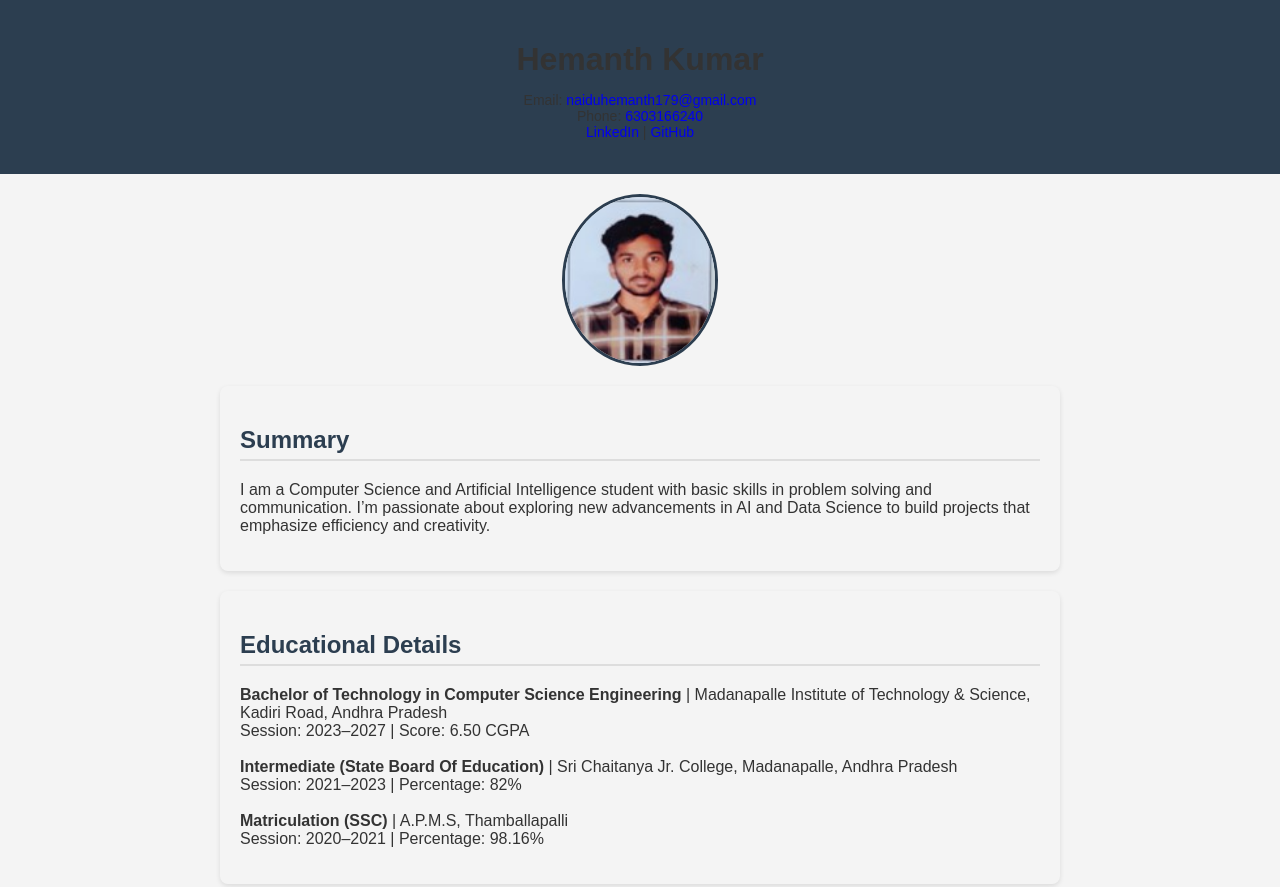
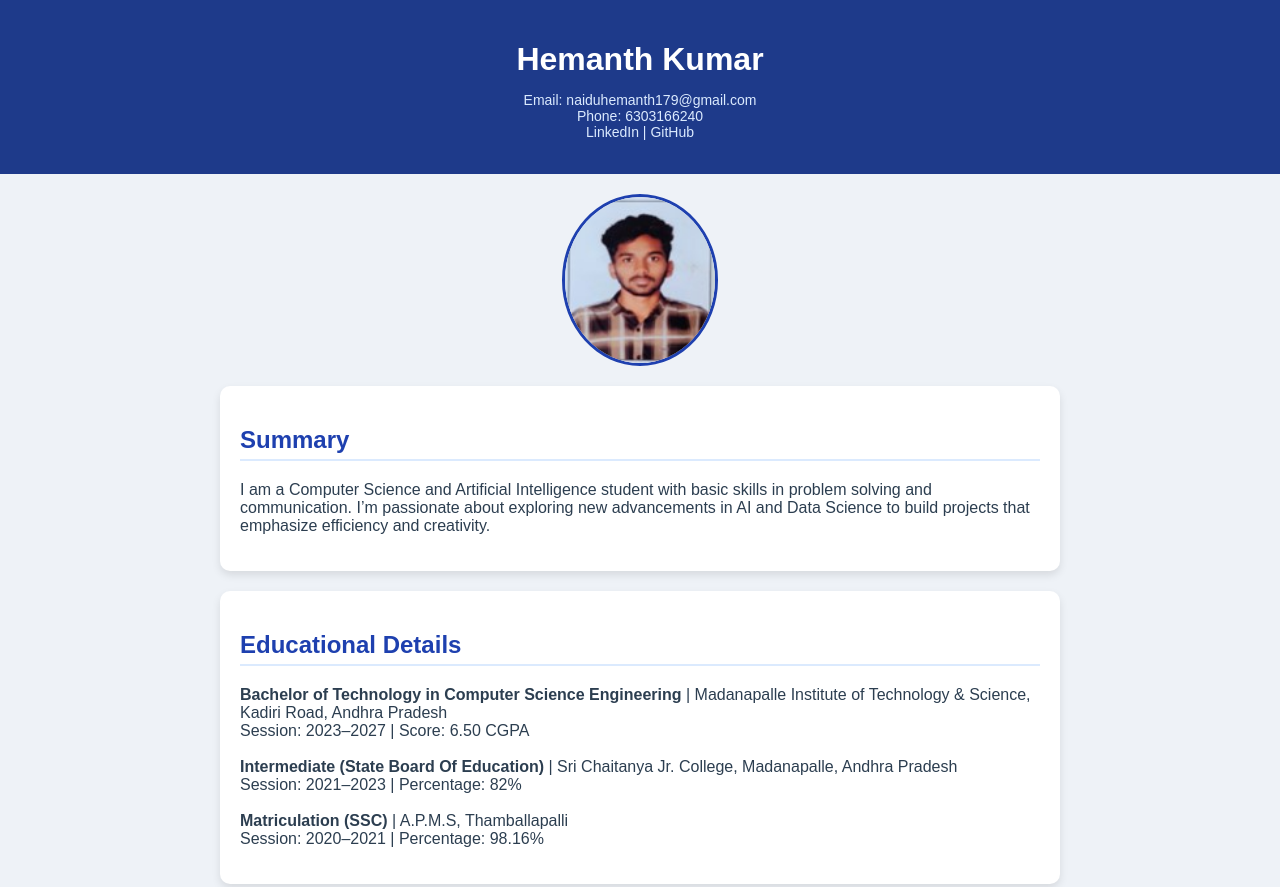
Before and after one commit to HemanthKumar7505/Portfolio, a plain HTML site: page index.html in a window 1280 px wide. Shown: the top 887 px of the page. Drawn offline with Linux system fonts and the light colour scheme.

Commit message:
Update style.css

```diff
--- a/style.css
+++ b/style.css
@@ -2,13 +2,13 @@ body {
     font-family: Arial, sans-serif;
     margin: 0;
     padding: 0;
-    background-color: #f4f4f4;
-    color: #333;
+    background-color: #eef2f7; /* Light background */
+    color: #2c3e50; /* Dark text */
 }
 
 header {
-    background-color: #2c3e50;
-    color: Light gray;
+    background-color: #1e3a8a; /* Deep blue */
+    color: #ffffff; /* White text */
     text-align: center;
     padding: 20px;
 }
@@ -19,23 +19,28 @@ header h1 {
 
 header p,
 header a {
-    color: Light gray;
+    color: #dbeafe; /* Light blue text */
     text-decoration: none;
     font-size: 14px;
 }
 
+header a:hover {
+    text-decoration: underline;
+    color: #ffffff; /* White on hover */
+}
+
 section {
-    background: Light gray;
+    background: #ffffff; /* White card */
     margin: 20px auto;
     padding: 20px;
     max-width: 800px;
-    border-radius: 8px;
-    box-shadow: 0 2px 5px rgba(0, 0, 0, 0.1);
+    border-radius: 10px;
+    box-shadow: 0 4px 8px rgba(0, 0, 0, 0.1);
 }
 
 h2 {
-    color: #2c3e50;
-    border-bottom: 2px solid #ddd;
+    color: #1e40af; /* Bright blue headings */
+    border-bottom: 2px solid #dbeafe; /* Light blue line */
     padding-bottom: 5px;
 }
 
@@ -50,8 +55,8 @@ li {
 footer {
     text-align: center;
     padding: 15px;
-    background-color: #2c3e50;
-    color: white;
+    background-color: #1e3a8a; /* Deep blue */
+    color: #ffffff;
     margin-top: 20px;
 }
 
@@ -60,5 +65,5 @@ img {
     margin: 20px auto;
     max-width: 150px;
     border-radius: 50%;
-    border: 3px solid #2c3e50;
+    border: 3px solid #1e40af; /* Blue border */
 }
```
